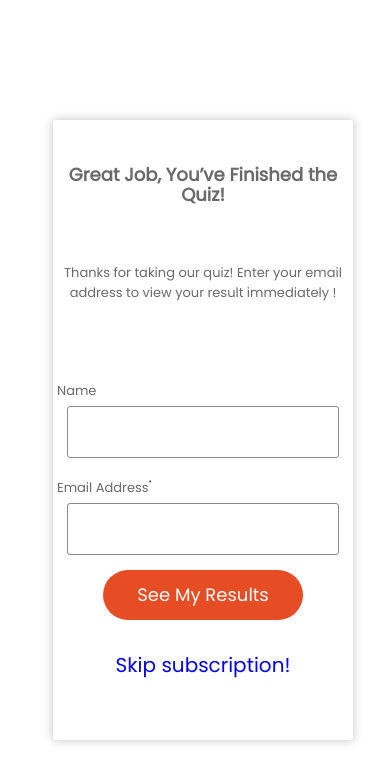
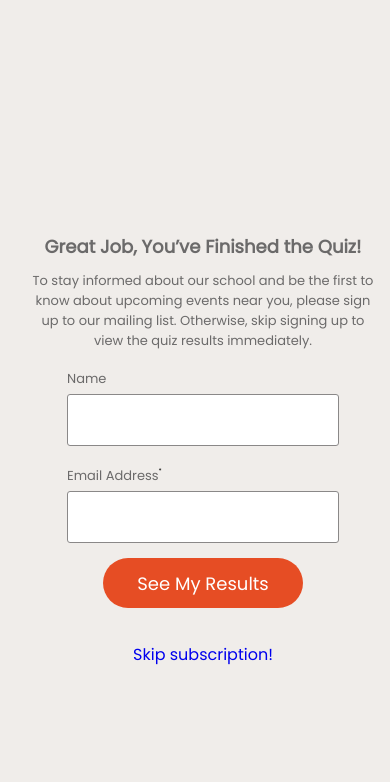
Before and after one commit to KeerthanaAnandan/montessori-quiz, a plain HTML site: page mailchimpform.html in a window 390 px wide. Drawn offline with nearby package versions, Linux system fonts and the light colour scheme.

Commit message:
revision-four

```diff
--- a/mailchimp.css
+++ b/mailchimp.css
@@ -1,6 +1,6 @@
-body {
+/* body {
   background-color: #fff !important;
-}
+} */
 #hide {
   display: none;
 }
@@ -12,6 +12,7 @@ body {
   color: rgb(107, 106, 106);
   width: 100vw !important;
   height: 100vh !important;
+  margin: auto !important;
 }
 .no-decoration {
   text-decoration: none;
@@ -40,9 +41,15 @@ body {
 .card {
   background-color: #fff;
   color: rgb(107, 106, 106) !important;
-  width: 620px;
-  min-height: 600px;
+  /* width: 620px;
+  min-height: 600px; */
+  display: flex;
+  align-items: center;
+  justify-content: center;
   margin: auto;
+  height: max-content;
+  max-width: 600px;
+  padding: 20px;
   /* margin-top: 30px; */
   box-shadow: 0px 0px 10px 1px rgba(0, 0, 0, 0.2);
   border-radius: 3px;
@@ -218,7 +225,7 @@ form label .asterisk {
   display: none;
 }
 
-@keyframes response {
+/* @keyframes response {
   0% {
     opacity: 0;
     transform: translateY(20px);
@@ -227,7 +234,7 @@ form label .asterisk {
     opacity: 1;
     transform: translateY(0);
   }
-}
+} */
 
 @media (max-width: 768px) {
   header {
@@ -256,12 +263,13 @@ form label .asterisk {
     /* width: 100px !important; */
   }
   .card {
-    width: 300px;
-    height: 620px;
-    margin: auto;
+    /* width: 300px;
+    height: 620px; */
+    /* margin: auto; */
     /* margin-top: 30px; */
-
+    background-color: transparent !important;
     font-size: 10px;
+    box-shadow: none;
   }
   .texts {
     font-size: 13px;
@@ -282,7 +290,7 @@ form label .asterisk {
     display: flex;
     margin-top: 5px;
     margin-bottom: 5px;
-    margin-left: -10px;
+    /* margin-left: -10px; */
   }
   form .button {
     max-width: 200px;
--- a/mailchimpform.html
+++ b/mailchimpform.html
@@ -16,7 +16,7 @@
  <!-- <link rel="stylesheet" href="css/style.css" /> -->
  <link rel="stylesheet" href="mailchimp.css" />
   </head>
-  <body style=" background-color: #fff;">
+  <body style="background-color: #f0edea;">
     <!--navbar-->
 
     <div class="footer-container" >
@@ -53,11 +53,11 @@
               <br>
               <h2 style="color: rgb(107, 106, 106); font-size:large" class="texts">Great Job, You’ve Finished the Quiz!
                 </h2>
-              <br>
-             <p style="color: rgb(107, 106, 106)" class="texts">Thanks for taking our quiz! Enter your email address to view your result immediately !</p>
-              <br>
+
+             <p style="color: rgb(107, 106, 106)" class="texts">To stay informed about our school and be the first to know about upcoming events near you, please sign up to our mailing list. Otherwise, skip signing up to view the quiz results immediately.</p>
+
             </div>
-        <br>
+
             <!-- <div class="mc-field-group">
               <label for="mce-FNAME">First Name <span class="asterisk">*</span></label>
               <input type="text" value="" placeholder="First Name" name="FNAME" class="required" id="mce-FNAME" />
@@ -142,7 +142,7 @@
               class="button"
             />
             <br>
-            <span>
+            <span style="font-size:medium">
               <a class="colortwo no-decoration" href="./end.html" >
                 Skip subscription!
 
```
Also changed, not shown: end.html (+2 -1 lines), index.html (+5 -5 lines), quiz.html (+1 -1 lines), style.css (+16 -3 lines).
